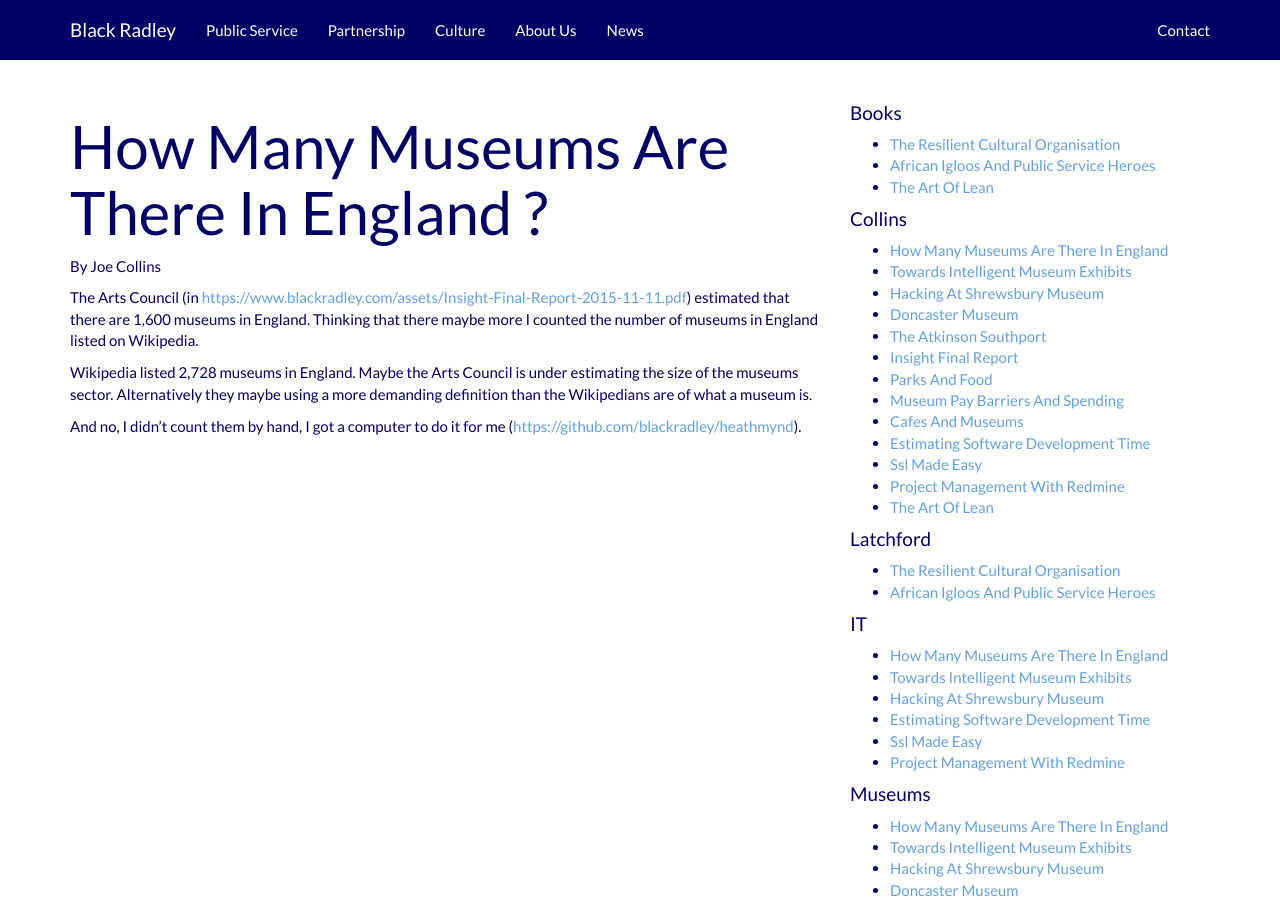
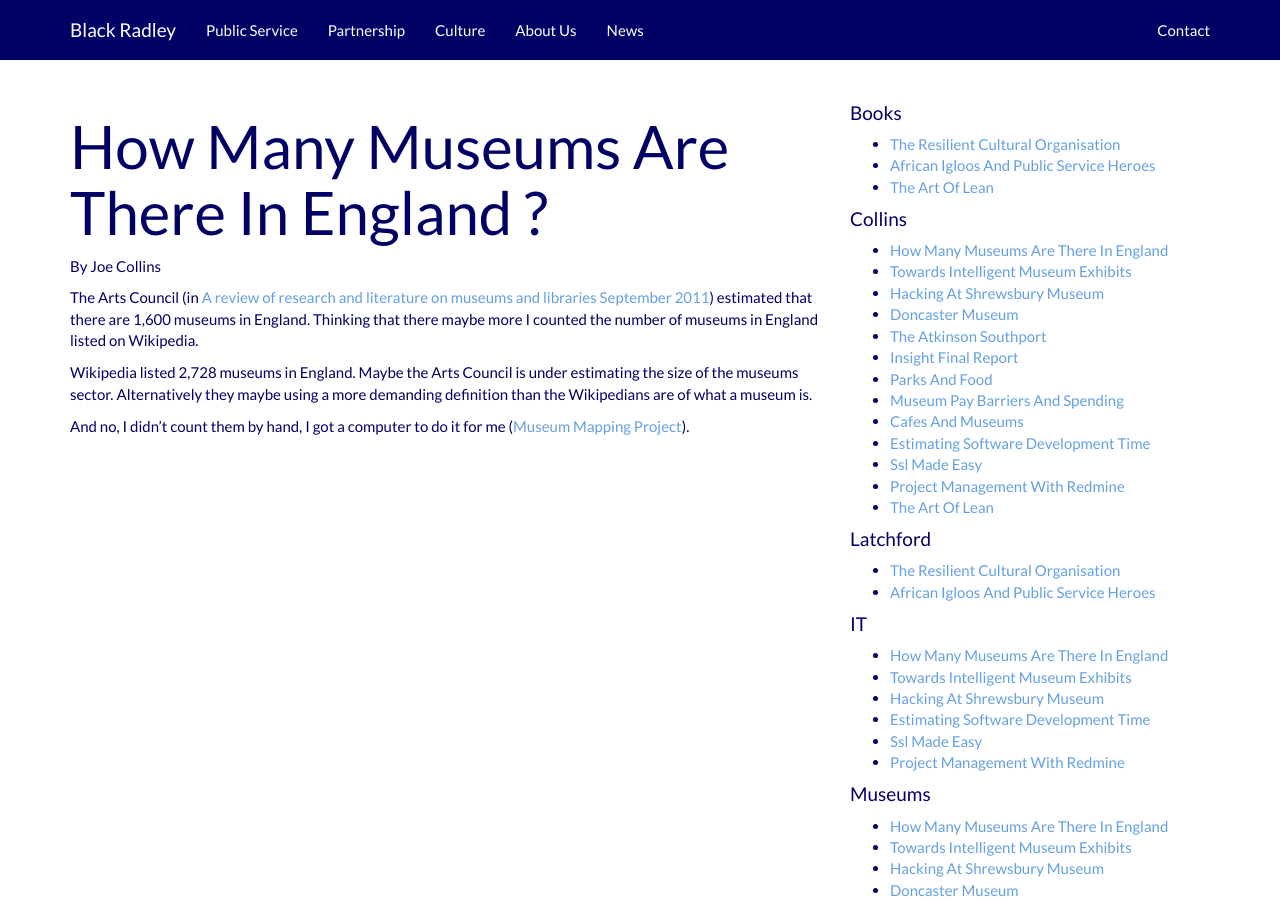
Before and after one commit to blackradley/blackradley.github.io, a Jekyll site: the page built from _posts/2017-08-03-how-many-museums-are-there-in-england.md, in a window 1280 px wide and 900 px high. Built offline with Jekyll 4.4.1, drawn with Linux system fonts in a browser that asks for light colours; nearby versions of some CDN libraries.

Commit message:
Oops..got the url the wrong way around

```diff
--- a/_posts/2017-08-03-how-many-museums-are-there-in-england.md
+++ b/_posts/2017-08-03-how-many-museums-are-there-in-england.md
@@ -9,8 +9,8 @@ tags:
 
 By Joe Collins
 
-The Arts Council (in [{{site.url}}/assets/Insight-Final-Report-2015-11-11.pdf](A review of research and literature on museums and libraries September 2011)) estimated that there are 1,600 museums in England.  Thinking that there maybe more I counted the number of museums in England listed on Wikipedia.
+The Arts Council (in [A review of research and literature on museums and libraries September 2011]({{site.url}}/assets/Insight-Final-Report-2015-11-11.pdf)) estimated that there are 1,600 museums in England.  Thinking that there maybe more I counted the number of museums in England listed on Wikipedia.
 
 Wikipedia listed 2,728 museums in England. Maybe the Arts Council is under estimating the size of the museums sector.  Alternatively they maybe using a more demanding definition than the Wikipedians are of what a museum is.
 
-And no, I didn't count them by hand, I got a computer to do it for me ([https://github.com/blackradley/heathmynd](Museum Mapping Project)).
+And no, I didn't count them by hand, I got a computer to do it for me ([Museum Mapping Project](https://github.com/blackradley/heathmynd)).
```
